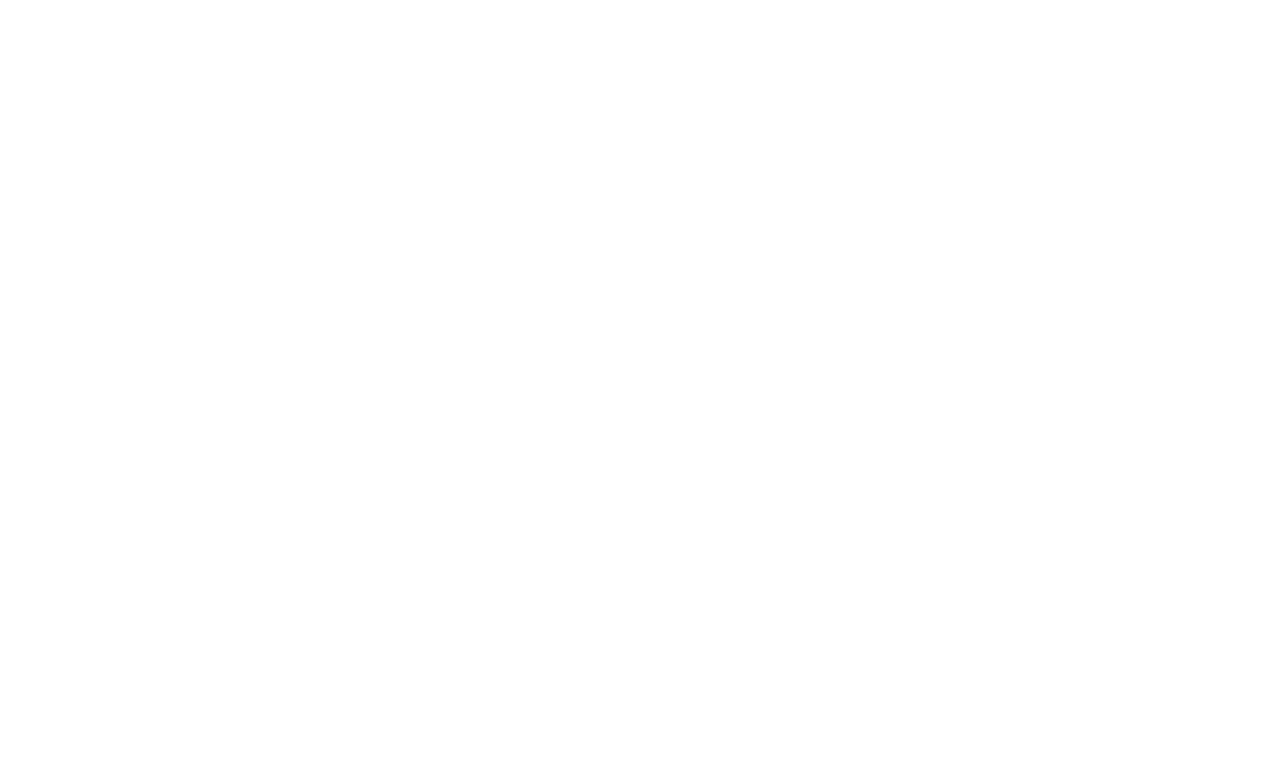
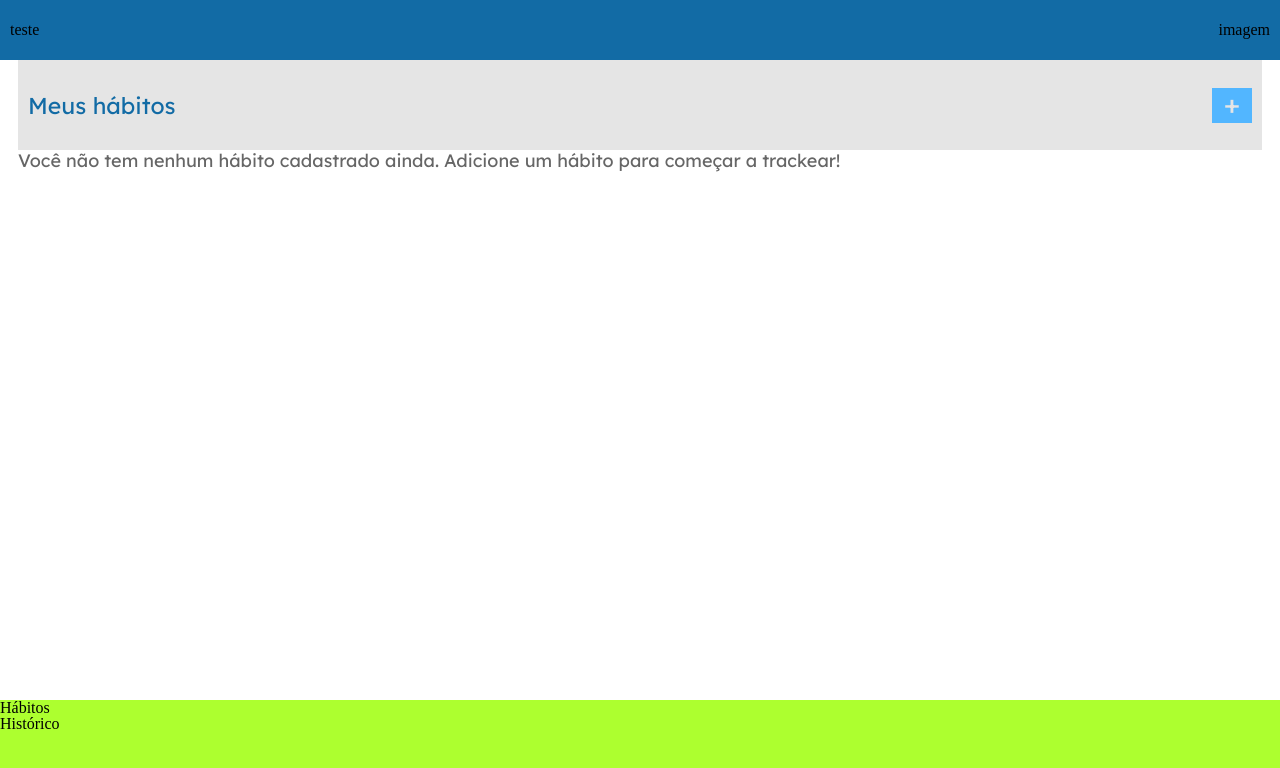
Before and after one commit to SauloMairesse/projeto10-tracki, a React (Create React App) app: page /habitos in a window 1280 px wide. Before the commit this address had no page. Shown: the top 768 px of the page. Built offline with nearby package versions, Linux system fonts and the light colour scheme.

Commit message:
Into login

```diff
--- a/src/components/App.jsx
+++ b/src/components/App.jsx
@@ -1,15 +1,18 @@
 import React from "react";
 import { BrowserRouter, Routes, Route } from "react-router-dom";
 import styled from "styled-components"
+
 import Login from "./Login";
-import Register from "./Register";
+import Cadastro from "./Cadastro";
+import Habitos from "./Habitos";
 
 export default function App(){
     return(
         <BrowserRouter>
             <Routes>
                 <Route path="/" element={<Login/>} />
-                <Route path="/cadastro" element={<Register/>} />
+                <Route path="/cadastro" element={<Cadastro/>} />
+                <Route path="/habitos" element={<Habitos/>} />
             </Routes>
         </BrowserRouter>
     )
--- a/src/components/Register.jsx
+++ b/src/components/Cadastro.jsx
@@ -6,25 +6,23 @@ import axios from "axios"
 import "../styles/reset.css"
 
 
-export default function Register(){
+export default function Cadastro(){
 
     const navigate = useNavigate()
 
-    const [registerINFO, setRegisterINFO] = React.useState({email: '',
+    const [registerINFO, setRegisterINFO] = React.useState({ email: '',
                                                              name: '',
                                                              password: '',
-                                                             picture:''})
+                                                             image:''})
+
     console.log(registerINFO)
+
     function registerUser(event){
         event.preventDefault();
         const URL = 'https://mock-api.bootcamp.respondeai.com.br/api/v2/trackit/auth/sign-up'
-        const promise = axios.post(URL, {email: registerINFO.email,
-                                    name: registerINFO.name,
-                                    password: registerINFO.password,
-                                    picture: registerINFO.picture})
-        promise.then( console.log(registerINFO))
+        const promise = axios.post(URL, {...registerINFO})
+        promise.then( console.log(" deu certo"))
         navigate('/')
-        promise.catch( err => console.log(err.response.data))
     }
 
     return(
@@ -43,9 +41,9 @@ export default function Register(){
                                         placeholder={'Senha'}
                                         onChange={ (e) => setRegisterINFO({...registerINFO, password: e.target.value}) }
                 />
-                <input type="text"  value={registerINFO.picture}
+                <input type="text"  value={registerINFO.image}
                                     placeholder={'foto'}
-                                    onChange={ (e) => setRegisterINFO({...registerINFO, picture: e.target.value}) }
+                                    onChange={ (e) => setRegisterINFO({...registerINFO, image: e.target.value}) }
                 />
                 <button onClick={registerUser}> Cadastrar </button>
                 <Link to={`/`}> <span> Já possui Cadastro ? Faça login! </span> </Link>
--- /dev/null
+++ b/src/components/Habitos.jsx
@@ -0,0 +1,194 @@
+import React from "react"
+import styled from "styled-components"
+import { Link, useNavigate, useParams } from "react-router-dom"
+
+
+export default function Habitos(){
+
+    const [addHabit, setAddHabit] = React.useState(0)
+    const [newHabit, setNewHabit] = React.useState({ name: ""})
+    let days = []
+
+    if(addHabit === 0 ){
+        return(
+            <HabitosHTML>
+                <header>
+                    <h1>teste</h1>
+                    <h2>imagem</h2>
+                </header>
+                <main>
+                    <section>
+                        <h3>Meus hábitos</h3>
+                        <button className="add" onClick={ () => setAddHabit(1) }><p>+</p></button>
+                    </section>
+                    <span>Você não tem nenhum hábito cadastrado ainda. Adicione um hábito para começar a trackear!</span>
+                </main>
+                <footer>
+                    <h4> Hábitos </h4>
+                    <h5> Histórico</h5>
+                </footer>
+            </HabitosHTML>
+        )
+    }
+
+    if(addHabit === 1){
+        return(
+            <HabitosHTML>
+                <header>
+                    <h1>teste</h1>
+                    <h2>imagem</h2>
+                </header>
+                <main>
+                    <section>
+                        <h3>Meus hábitos</h3>
+                        <button className="add"> <p>+</p> </button>
+                    </section>
+                    <section className="new-habit">
+
+                        <input type="text"  value={newHabit.name}
+                                            placeholder={'Qual o Novo Habito'}
+                                            onChange={ (e) => setNewHabit({...newHabit, name: e.target.value}) }/>
+
+                        <div>
+                            <button className="days" id='1' onClick={ (e) => {if(e.target.className === 'days selecionado'){
+                                                                e.target.className = 'days'
+                                                                days = days.filter( day => day !== e.target.id)}
+                                                                else{
+                                                                    e.target.className = 'days selecionado'
+                                                                    days = [...days, '1']
+                                                                    console.log(days.push('1'))
+                                                                }} }>
+                                D   </button>
+                            <button className="days" id='2' onClick={ (e) => {if(e.target.className === 'days selecionado'){
+                                                            e.target.className = 'days'
+                                                            days = days.filter( day => day !== e.target.id)}
+                                                            else{
+                                                                e.target.className = 'days selecionado'
+                                                                days = [...days, '2']
+                                                            }} }>
+                            S  </button>
+                            <button className="days" id='3' >S</button>
+                            <button className="days" id='4' >T</button>
+                            <button className="days" id='5' >Q</button>
+                            <button className="days" id='6' >Q</button>
+                            <button className="days" id='7' >S</button>
+                        </div>
+
+                    </section>
+
+                </main>
+                <footer>
+                    <h4> Hábitos </h4>
+                    <h5> Histórico</h5>
+                </footer>
+            </HabitosHTML>
+        )
+    }
+}
+
+const HabitosHTML = styled.div`
+    display: flex;
+    flex-direction: column;
+
+    header{
+        display: flex;
+        height: 60px;
+        justify-content: space-between;
+        align-items: center;
+        padding: 0 10px 0 10px;
+        background: #126BA5;
+    }
+    main{
+        padding: 0 18px 0 18px;
+    }
+    section{
+        display: flex;
+        height: 90px;
+        justify-content: space-between;
+        align-items: center;
+        padding: 0 10px 0 10px;
+        background: #E5E5E5;
+    }
+    span{
+        font-family: 'Lexend Deca', sans-serif;
+        font-size: 18px;
+        font-weight: 400;
+        line-height: 22px;
+        letter-spacing: 0em;
+        text-align: left;
+        color: #666666;
+    }
+    .add{
+        display: flex;
+        border: none;
+        width: 40px;
+        height: 35px;
+        justify-content: center;
+        align-items: center;
+        background: #52B6FF;
+        padding-bottom: 4px;
+    }
+    p{
+        font-family: 'Lexend Deca', sans-serif;
+        font-size: 27px;
+        font-weight: 400;
+        line-height: 34px;
+        letter-spacing: 0em;
+        text-align: center;
+        color: #E5E5E5;
+    }
+    h3{
+        font-family: 'Lexend Deca', sans-serif;
+        font-style: normal;
+        font-weight: 400;
+        font-size: 22.976px;
+        line-height: 29px;
+        color: #126BA5;
+    }
+    footer{
+        position: fixed;
+        bottom: 0;
+        background-color: greenyellow;
+        width: 100vw;
+        height: 100px;
+    }
+    input{
+        width: 303px;
+        height: 45px;
+        background: #FFFFFF;
+        border: 1px solid #D5D5D5;
+        box-sizing: border-box;
+        border-radius: 5px;
+        border-color: #8e8e8e;
+    }
+    div{
+        display: flex;
+    }
+    article:hover {
+        cursor: pointer;
+    }
+    .new-habit{
+        display: flex;
+        flex-direction: column;
+        align-items: flex-start;
+        /* background-color: #666666; */
+    }
+    .days{
+        font-family: 'Lexend Deca', sans-serif;
+        display: flex;
+        align-items: center;
+        justify-content: center;
+        width: 30px;
+        height: 30px;
+        border: 1px solid #D5D5D5;
+        box-sizing: border-box;
+        border-radius: 5px;
+        border-color: #8e8e8e;
+        margin-right: 5px;
+        background-color: #FFFFFF;
+    }
+    .selecionado{
+        background-color:  red;
+    }
+
+`;
--- a/src/components/Login.jsx
+++ b/src/components/Login.jsx
@@ -1,34 +1,36 @@
 import React from "react"
-import { Link, useParams } from "react-router-dom"
+import { Link, useNavigate, useParams }  from "react-router-dom"
 import styled from "styled-components"
-
+import axios from "axios"
 import "../styles/reset.css"
 
 export default function Login(){
 
+    const navegate = useNavigate();
+
     const [loginINFO, setLoginINFO] = React.useState({  email: '',
                                                         password: ''})
+
     function loginEnter(event){
         event.preventDefault();
         const URL = 'https://mock-api.bootcamp.respondeai.com.br/api/v2/trackit/auth/login'
-        const promise = axios.post(URL, {email: loginINFO.email,
-                                    password: loginINFO.password })
-        promise.then( console.log(loginINFO))
-        navigate('/')
-        promise.catch( err => console.log(err.response.data))
+        const promise = axios.post(URL, {...loginINFO})
+        promise.then( (response) => {console.log(response.data)
+                                     navegate('/habitos')} )
+        promise.catch( (err) => console.log(err) )
     }
 
     return(
         <LoginScreen>
             <img src="../images/Group8.png" alt="" />
-            <form action="">
-                <input type="text"  value={loginINFO.email}
-                                    placeholder={'Email'}
-                                    onChange={ (e) => setLoginINFO({...loginINFO, email: e.target.value}) } />
+            <form onSubmit={loginEnter}>
+                <input type="email"  value={loginINFO.email}
+                                     placeholder={'Email'}
+                                     onChange={ (e) => setLoginINFO({...loginINFO, email: e.target.value}) } />
                 <input type="password"  value={loginINFO.password}
-                                    placeholder={'Senha'}
-                                    onChange={ (e) => setLoginINFO({...loginINFO, password: e.target.value}) } />
-                <button onClick={loginEnter}> Entrar </button>
+                                        placeholder={'Senha'}
+                                        onChange={ (e) => setLoginINFO({...loginINFO, password: e.target.value}) } />
+                <button> Entrar </button>
             </form>
             <Link to={`/cadastro`}> <span> Ainda não possui Cadastro ? Cadastre-se </span> </Link>
         </LoginScreen>
```
